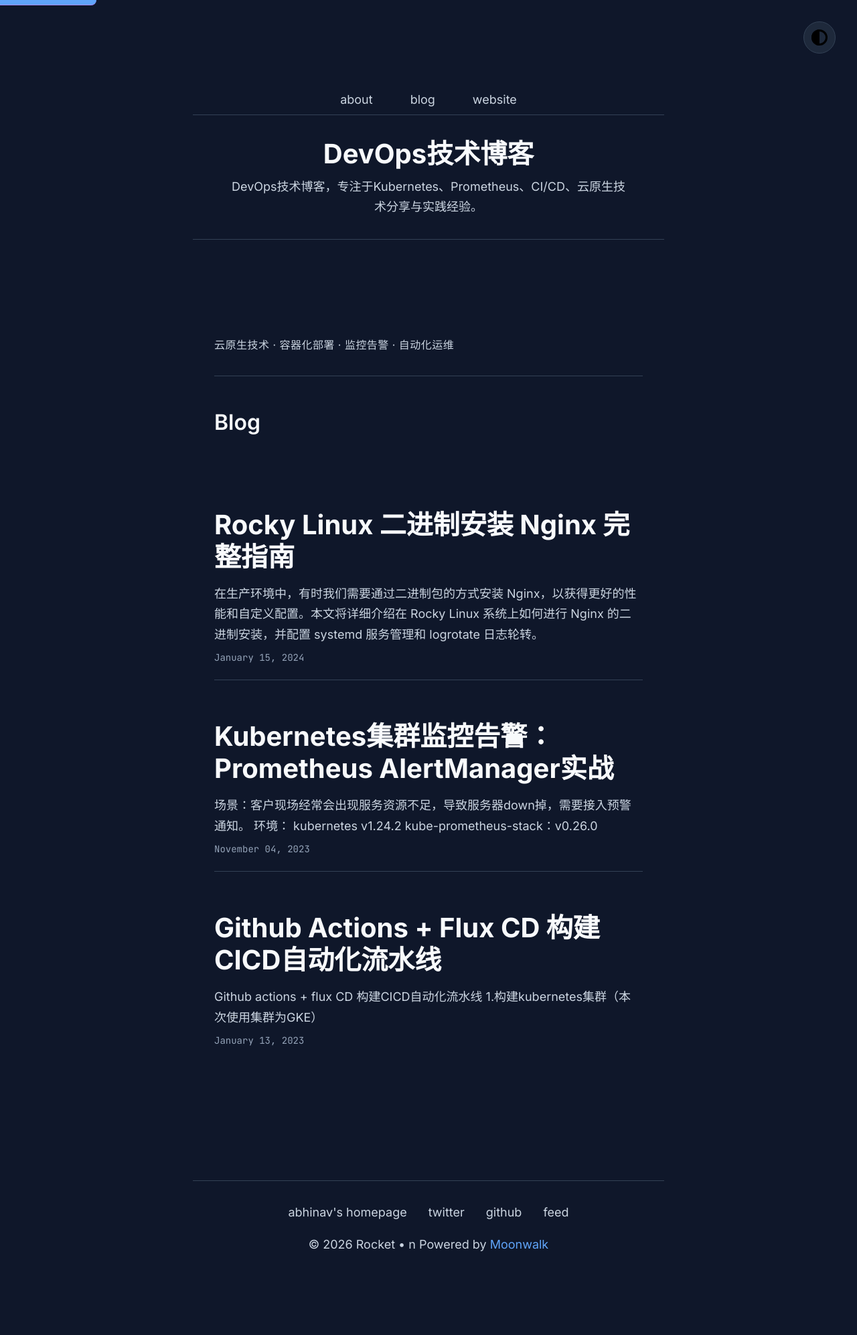
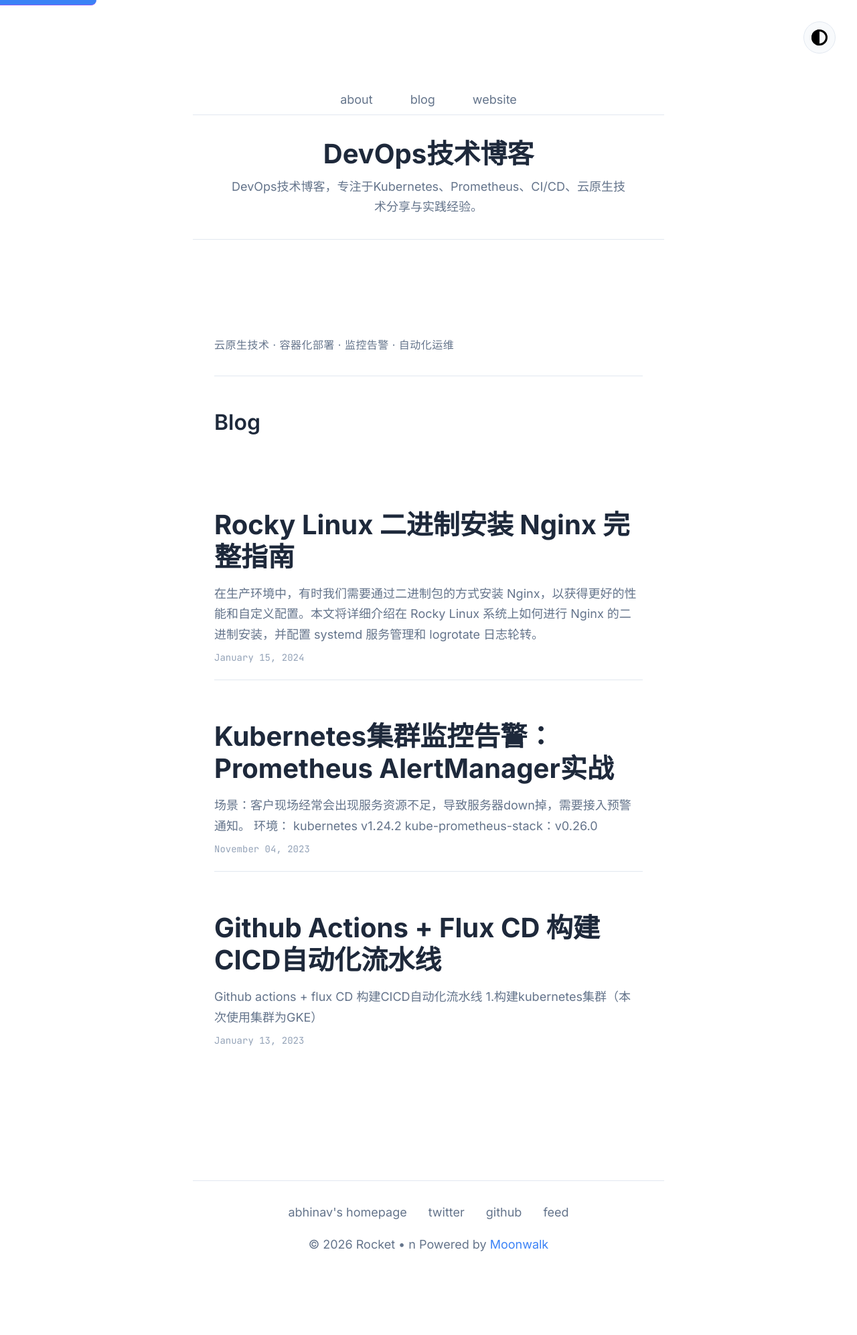
Before and after one commit to yunzck8s/rocket.github.io, a Jekyll site: the page built from index.md, in a window 1280 px wide. Shown: the whole page at 67% size. Built offline with Jekyll 4.4.1, drawn with Linux system fonts in a browser that asks for light colours.

Commit message:
🎨 Palette: Improve theme toggle accessibility and system preference support
- Implemented dynamic aria-label and title updates for the theme toggle button to provide better context for screen reader users (e.g., "Switch to dark mode").
- Enhanced theme resolution logic to correctly handle 'auto' (system preference) on initial load and during active sessions.
- Added a listener for system color scheme changes to ensure the UI stays in sync when no manual override is set.
- Set default appearance to 'auto' in _config.yml to respect user system preferences by default.
- Maintained static ARIA label fallbacks for optimal accessibility during page load.

Co-authored-by: yunzck8s <86189975+yunzck8s@users.noreply.github.com>

```diff
--- a/_config.yml
+++ b/_config.yml
@@ -17,7 +17,7 @@ twitter:
 remote_theme: abhinavs/moonwalk
 
 theme_config:
-  appearance: "dark" # can be "light", "dark" or "auto"
+  appearance: "auto" # can be "light", "dark" or "auto"
   appearance_toggle: true # if appearance can be switched by user
   back_home_text: "home.." # customize text for homepage link in post layout
   date_format: "%Y-%m-%d" # customize how date is formatted
--- a/_includes/toggle_theme_button.html
+++ b/_includes/toggle_theme_button.html
@@ -1,4 +1,4 @@
-<button title="Toggle Theme" class="theme-toggle" aria-label="Toggle Theme">
+<button class="theme-toggle" aria-label="Toggle Theme" title="Toggle Theme">
   <svg viewBox="0 0 32 32" width="24" height="24" fill="currentcolor">
     <circle cx="16" cy="16" r="14" fill="none" stroke="currentcolor" stroke-width="4"></circle>
     <path d="
--- a/_includes/toggle_theme_js.html
+++ b/_includes/toggle_theme_js.html
@@ -1,30 +1,75 @@
 <script type="text/javascript">
-  window.addEventListener('load', themeChange);
-  const currentTheme = localStorage.getItem('theme') ? localStorage.getItem('theme') : null;
-  if (currentTheme)
-    document.documentElement.setAttribute('data-theme', currentTheme);
+  (function() {
+    const themeConfig = '{{ site.theme_config.appearance | default: "auto" }}';
+    const storageKey = 'theme';
 
-  function themeChange() {
-    let button = document.querySelector('.theme-toggle');
+    function getStoredTheme() {
+      return localStorage.getItem(storageKey);
+    }
 
-    button.addEventListener('click', function (e) {
-      let currentTheme = document.documentElement.getAttribute('data-theme');
-      if (currentTheme === 'dark') {
+    function setStoredTheme(theme) {
+      localStorage.setItem(storageKey, theme);
+    }
+
+    function getResolvedTheme() {
+      const storedTheme = getStoredTheme();
+      if (storedTheme) {
+        return storedTheme;
+      }
+      if (themeConfig === 'auto') {
+        return window.matchMedia('(prefers-color-scheme: dark)').matches ? 'dark' : 'light';
+      }
+      return themeConfig;
+    }
+
+    function updateToggleButton(activeTheme) {
+      const button = document.querySelector('.theme-toggle');
+      if (!button) return;
+
+      const targetTheme = activeTheme === 'dark' ? 'light' : 'dark';
+      const label = `Switch to ${targetTheme} mode`;
+
+      button.setAttribute('aria-label', label);
+      button.setAttribute('title', label);
+    }
+
+    function applyTheme(theme) {
+      document.documentElement.setAttribute('data-theme', theme);
+      updateToggleButton(theme);
+    }
+
+    // Initial application
+    const initialTheme = getResolvedTheme();
+    document.documentElement.setAttribute('data-theme', initialTheme);
+
+    window.addEventListener('load', function() {
+      const button = document.querySelector('.theme-toggle');
+      if (!button) return;
+
+      updateToggleButton(getResolvedTheme());
+
+      button.addEventListener('click', function() {
+        const currentTheme = document.documentElement.getAttribute('data-theme');
+        const newTheme = currentTheme === 'dark' ? 'light' : 'dark';
+
         transition();
-        document.documentElement.setAttribute('data-theme', 'light');
-        localStorage.setItem('theme', 'light');
-      } else {
-        transition();
-        document.documentElement.setAttribute('data-theme', 'dark');
-        localStorage.setItem('theme', 'dark');
-      }
+        applyTheme(newTheme);
+        setStoredTheme(newTheme);
+      });
     });
 
-    let transition = () => {
+    function transition() {
       document.documentElement.classList.add('transition');
       window.setTimeout(() => {
         document.documentElement.classList.remove('transition');
       }, 1000);
     }
-  }
+
+    // Listen for system preference changes if in 'auto' mode and no override
+    window.matchMedia('(prefers-color-scheme: dark)').addEventListener('change', e => {
+      if (!getStoredTheme() && themeConfig === 'auto') {
+        applyTheme(e.matches ? 'dark' : 'light');
+      }
+    });
+  })();
 </script>
```
Also changed, not shown: .Jules/palette.md.
